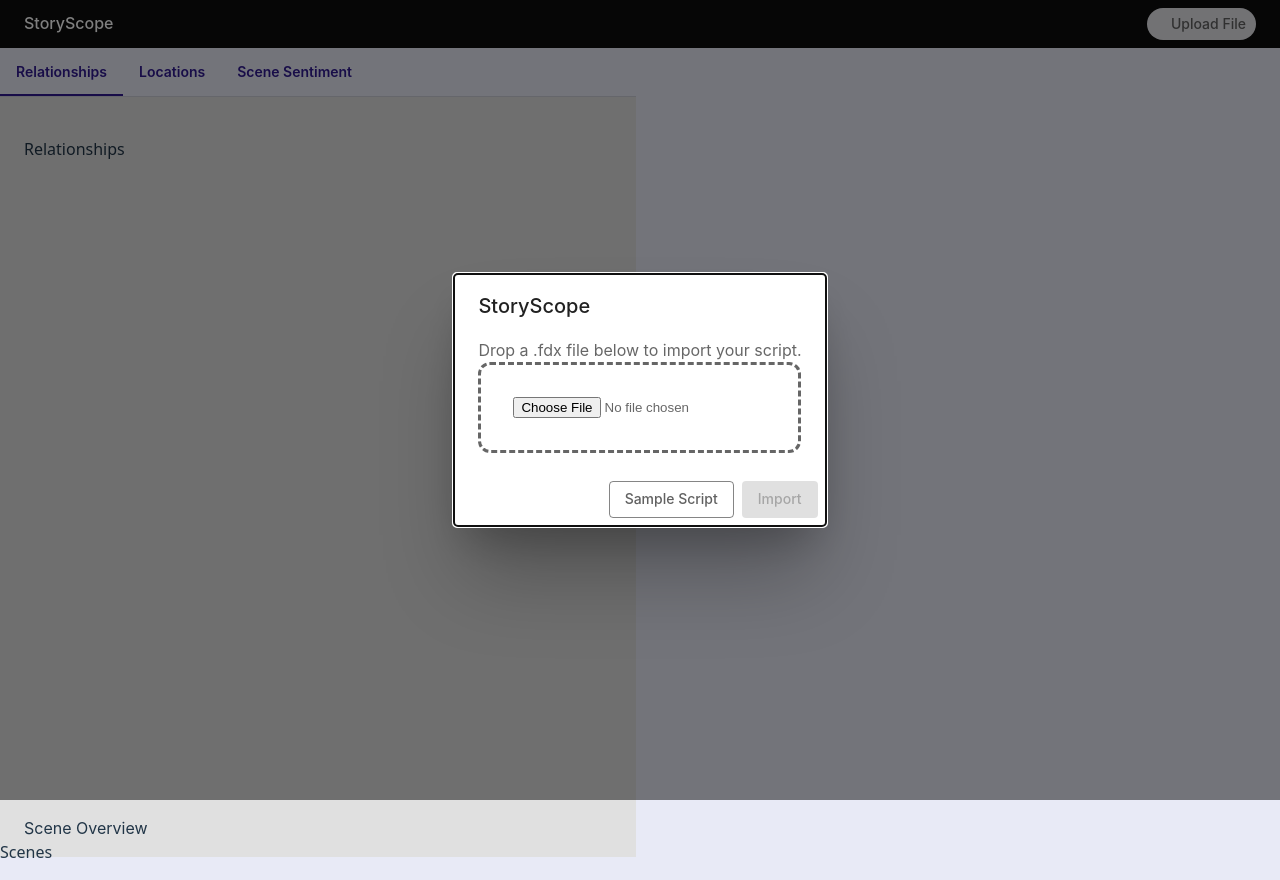
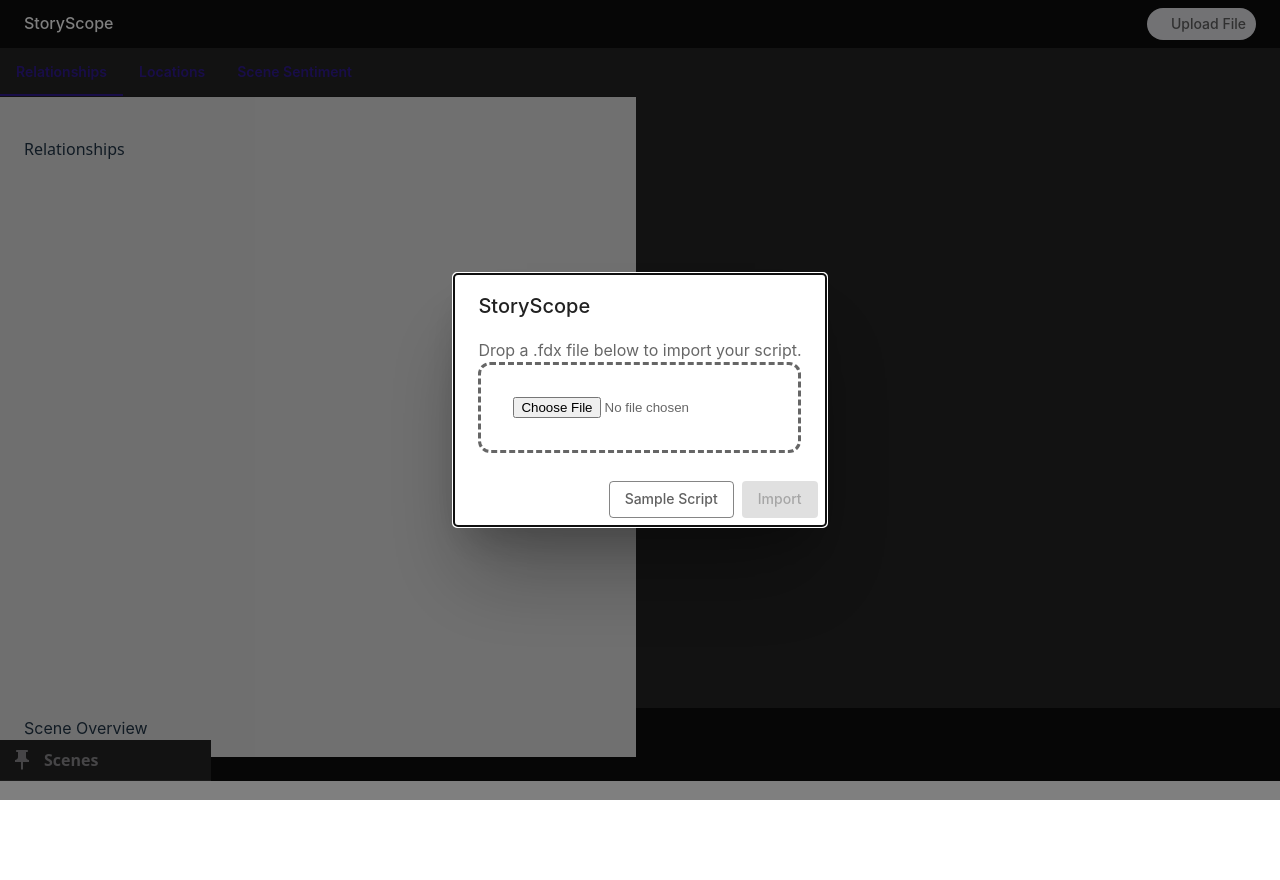
Before and after one commit to annaliferous/StoryScope, a React (Vite) app: page / in a window 1280 px wide. After the commit the page ends 800 px from the top, so only its background shows below. Built offline with nearby package versions, Linux system fonts and the light colour scheme; some icons are missing.

Commit message:
added character colors and improved timeline styling

```diff
--- a/src/App.tsx
+++ b/src/App.tsx
@@ -26,18 +26,20 @@ function App() {
   return (
     <>
       <WelcomeDialog isOpen={welcomeDialogOpen} onChange={(url) => { setFdxFileUrl(url); setWelcomeDialogOpen(false); }} />
-      <Stack bgcolor={indigo[50]}>
+      <Stack>
         <Header onActionClick={() => {
           setWelcomeDialogOpen(true);
         }} />
-        <Grid container height={`calc(100vh - ${TIMELINE_HEIGHT}px)`} spacing={1}>
-          <Grid size={6}>
-            <VisualisationGroup screenplay={screenplay} editorRef={editorRef} currentScene={currentScene} />
+        <Stack bgcolor="#242424">
+          <Grid container height={`calc(100vh - ${TIMELINE_HEIGHT}px - 100px)`} spacing={1}>
+            <Grid size={6}>
+              <VisualisationGroup screenplay={screenplay} editorRef={editorRef} currentScene={currentScene} />
+            </Grid>
+            <Grid size={6} height={`calc(100vh - ${TIMELINE_HEIGHT}px - 100px)`}>
+              {screenplay && <StoryEditor ref={editorRef} doc={screenplay.document} onChange={console.log} onScroll={setEditorOffset} />}
+            </Grid>
           </Grid>
-          <Grid size={6} height={`calc(100vh - ${TIMELINE_HEIGHT}px)`}>
-            {screenplay && <StoryEditor ref={editorRef} doc={screenplay.document} onChange={console.log} onScroll={setEditorOffset} />}
-          </Grid>
-        </Grid>
+        </Stack>
         <Grid size={12} padding={0}>
           <TimelineView screenplay={screenplay} height={TIMELINE_HEIGHT} editorRef={editorRef} onSceneChange={setCurrentScene} />
         </Grid>
--- a/src/components/SceneOverview.tsx
+++ b/src/components/SceneOverview.tsx
@@ -1,9 +1,10 @@
 import { Grid, Typography } from "@mui/material";
 import { Timeline } from "./Timeline";
-import { useScreenplay, type Screenplay } from "../hooks/useScreenplay";
+import { type Screenplay } from "../hooks/useScreenplay";
 import { scrollStoryEditorTo } from "./StoryEditor";
 import type { RefObject } from "react";
 import type { SceneInfo } from "../hooks/useTimeline";
+import { DragIndicator, PushPin } from "@mui/icons-material";
 
 interface SceneOverviewProps {
     screenplay?: Screenplay
@@ -18,16 +19,34 @@ export function SceneOverview({ screenplay, height, editorRef, onClick }: SceneO
             <Typography marginLeft={3} paddingTop={1}>
                 Scene Overview
             </Typography>
-            <Grid container spacing={2}>
-                <Grid size={1}>
-                    <div style={{ height }}> Scenes </div>
+            <Grid container spacing={0.3} color="#8d8c8fff">
+                <Grid size={2} bgcolor="#242424" display="flex" flexDirection="column">
+                    <div style={{
+                        height, display: "flex", alignItems: "center", borderBottom: "solid 1px #363636ff", fontWeight: "bold",
+                    }}>
+                        <PushPin style={{ margin: "10px", }} />
+                        Scenes
+                    </div>
                     {Array.from(screenplay?.characters ?? []).map(character => {
-                        return <div style={{ height, marginTop: 4 }}>
-                            {character}
+                        return <div style={{
+                            height,
+                            padding: "2px 0 2px 0",
+                            display: "flex",
+                            alignItems: "center",
+                            fontSize: "14px",
+                            borderBottom: "solid 1px #363636ff",
+                        }}
+                            title={character}>
+                            <DragIndicator style={{ margin: "0 10px", cursor: "grab" }} />
+                            <span style={{
+                                display: "block",
+                                overflow: "hidden",
+                                textOverflow: "ellipsis",
+                            }}>{character}</span>
                         </div>;
                     })}
                 </Grid>
-                <Grid size={11} overflow="auto">
+                <Grid size={10} overflow="auto">
 
                     {
                         screenplay && <Timeline screenplay={screenplay} height={height} onClick={(scene) => {
--- a/src/components/Timeline.tsx
+++ b/src/components/Timeline.tsx
@@ -2,6 +2,7 @@ import { useTimeline, type SceneInfo } from '../hooks/useTimeline';
 import { createTheme } from '@mui/material/styles';
 import { deepPurple, indigo, teal } from '@mui/material/colors';
 import type { Screenplay } from '../hooks/useScreenplay';
+import { getCharacterColor } from '../utils/colors';
 
 interface TimelineProps {
     screenplay: Screenplay
@@ -76,6 +77,7 @@ export function Timeline({ screenplay, height, onClick }: TimelineProps) {
                 whiteSpace: "nowrap",
                 marginTop: 4,
                 flexShrink: 0,
+                borderBottom: "solid 1px transparent"
             }}>
                 {data.dialogLengthByCharacter[character].map((scene, sceneIndex) => {
                     return <div style={{
@@ -89,7 +91,7 @@ export function Timeline({ screenplay, height, onClick }: TimelineProps) {
                             return <div style={{
                                 height,
                                 width: dialog.length * (series[sceneIndex].data[0] * 1000) + "px",
-                                backgroundColor: dialog.isSpeaking ? "red" : "transparent",
+                                backgroundColor: dialog.isSpeaking ? getCharacterColor(character) : "transparent",
                                 borderRadius: "8px",
                                 flexShrink: 0,
                             }}>
--- a/src/index.css
+++ b/src/index.css
@@ -19,6 +19,7 @@ body {
   display: flex;
   place-items: center;
   min-width: 320px;
+  background-color: #0c0c0c;
 }
 
 @media (prefers-color-scheme: light) {
--- /dev/null
+++ b/src/utils/colors.ts
@@ -0,0 +1,17 @@
+const CHARACTER_COLORS: string[] = ["#51e9eb", "#ed6e52", "#672bea", "#e2cd26", "#29e19e"]
+
+let CHARACTER_COUNTER: number = 0;
+const CHARACTER_COLOR_MAP: Record<string, string> = {};
+
+/**
+ * Associates a predetermined color to any name.
+ * @param name Name of the character
+ * @returns The associated color of the character or a new color if character doesn't have a color yet.
+ */
+export function getCharacterColor(name: string): string {
+    if (CHARACTER_COLOR_MAP[name])
+        return CHARACTER_COLOR_MAP[name];
+
+    CHARACTER_COLOR_MAP[name] = CHARACTER_COLORS[(CHARACTER_COUNTER++) % CHARACTER_COLORS.length];
+    return CHARACTER_COLOR_MAP[name];
+}
```
